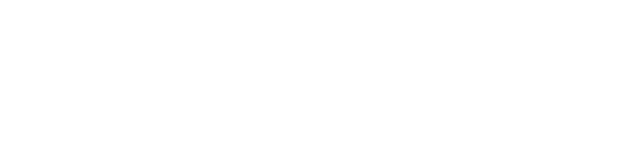
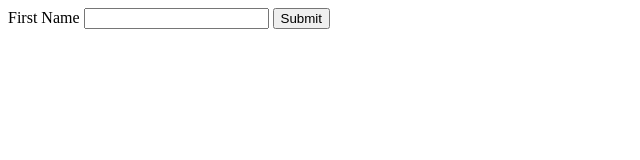
Before and after one commit to lberge17/twiddle-wakkas-js-challenges, a plain HTML site: page index.html in a window 1280 px wide. Shown: the whole page, without its empty margins (0-640 px from the left). Drawn offline with Linux system fonts and the light colour scheme.

Commit message:
adds form and notes-list

```diff
--- a/index.html
+++ b/index.html
@@ -8,6 +8,14 @@
     </head>
     <body>
         <div id="root"></div>
+        <form id="form">
+            <label for="note-input">First Name</label>
+            <input type="text" name="noteInput" id="note-input">
+            <button>Submit</button>
+        </form>
+        <ul id="notes-list">
+
+        </ul>
         <script src="src/index.js" type="text/javascript"></script>
     </body>
 </html>
```
